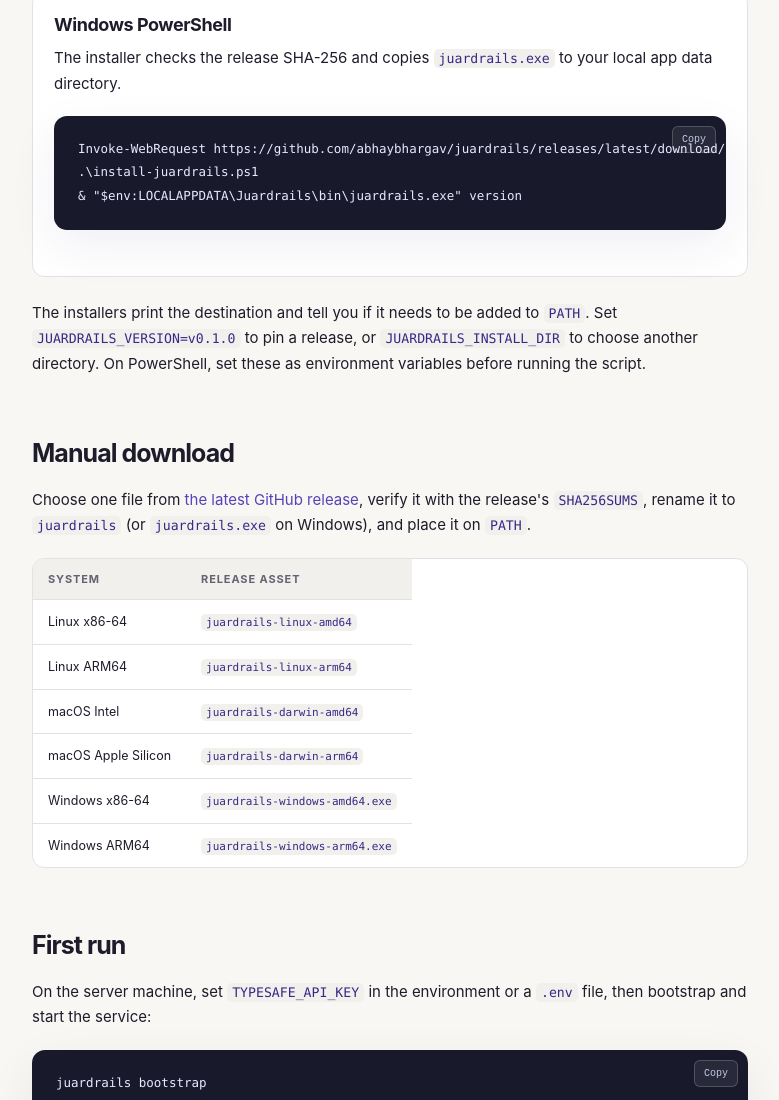
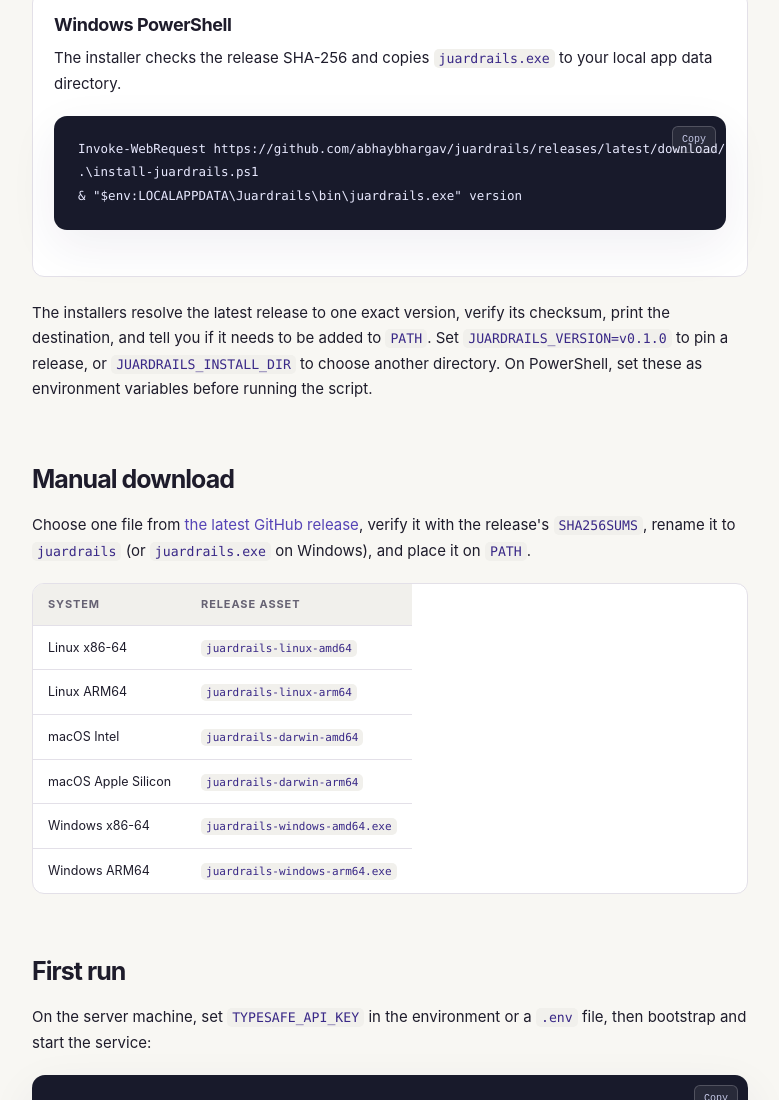
Before and after one commit to abhaybhargav/juardrails, a website: page docs/install.html in a window 1280 px wide. Shown: the part 762-1862 px from the top of the page, without its empty margins (270-1049 px from the left). Drawn offline with Linux system fonts and the light colour scheme.

Commit message:
Pin installer downloads to one release version

```diff
--- a/docs/install.html
+++ b/docs/install.html
@@ -29,7 +29,7 @@
 ~/.local/bin/juardrails version</code></pre></div><div class="mini-card"><h3>Windows PowerShell</h3><p>The installer checks the release SHA-256 and copies <code>juardrails.exe</code> to your local app data directory.</p><pre><code>Invoke-WebRequest https://github.com/abhaybhargav/juardrails/releases/latest/download/install.ps1 -OutFile install-juardrails.ps1
 .\install-juardrails.ps1
 &amp; "$env:LOCALAPPDATA\Juardrails\bin\juardrails.exe" version</code></pre></div></div>
-<p>The installers print the destination and tell you if it needs to be added to <code>PATH</code>. Set <code>JUARDRAILS_VERSION=v0.1.0</code> to pin a release, or <code>JUARDRAILS_INSTALL_DIR</code> to choose another directory. On PowerShell, set these as environment variables before running the script.</p>
+<p>The installers resolve the latest release to one exact version, verify its checksum, print the destination, and tell you if it needs to be added to <code>PATH</code>. Set <code>JUARDRAILS_VERSION=v0.1.0</code> to pin a release, or <code>JUARDRAILS_INSTALL_DIR</code> to choose another directory. On PowerShell, set these as environment variables before running the script.</p>
 <h2 id="manual-download">Manual download</h2><p>Choose one file from <a href="https://github.com/abhaybhargav/juardrails/releases/latest" target="_blank" rel="noopener">the latest GitHub release</a>, verify it with the release's <code>SHA256SUMS</code>, rename it to <code>juardrails</code> (or <code>juardrails.exe</code> on Windows), and place it on <code>PATH</code>.</p><table><thead><tr><th>System</th><th>Release asset</th></tr></thead><tbody><tr><td>Linux x86-64</td><td><code>juardrails-linux-amd64</code></td></tr><tr><td>Linux ARM64</td><td><code>juardrails-linux-arm64</code></td></tr><tr><td>macOS Intel</td><td><code>juardrails-darwin-amd64</code></td></tr><tr><td>macOS Apple Silicon</td><td><code>juardrails-darwin-arm64</code></td></tr><tr><td>Windows x86-64</td><td><code>juardrails-windows-amd64.exe</code></td></tr><tr><td>Windows ARM64</td><td><code>juardrails-windows-arm64.exe</code></td></tr></tbody></table>
 <h2 id="first-run">First run</h2><p>On the server machine, set <code>TYPESAFE_API_KEY</code> in the environment or a <code>.env</code> file, then bootstrap and start the service:</p><pre><code>juardrails bootstrap
 juardrails
```
Also changed, not shown: docs/assets/search-index.json (+1 -1 lines), docs/source/install.html (+1 -1 lines), 2 other files.
